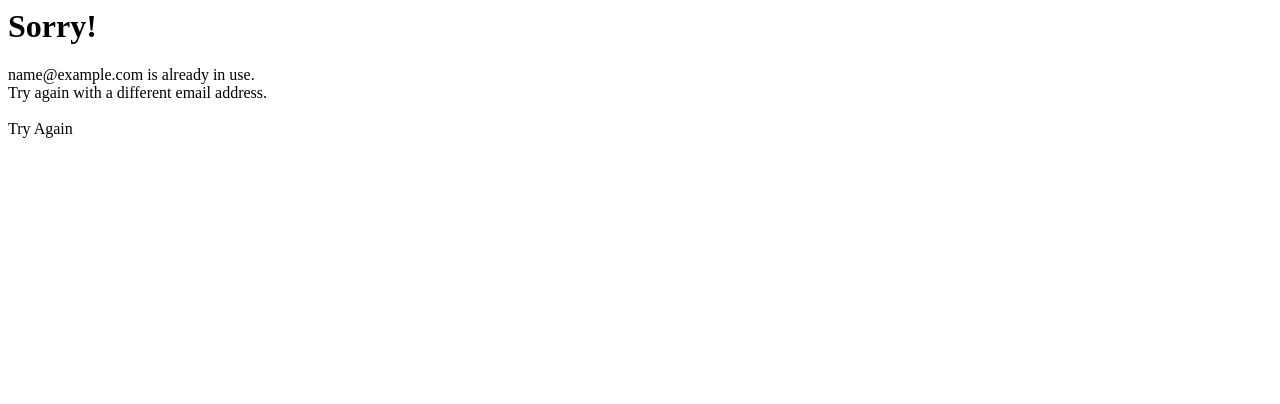
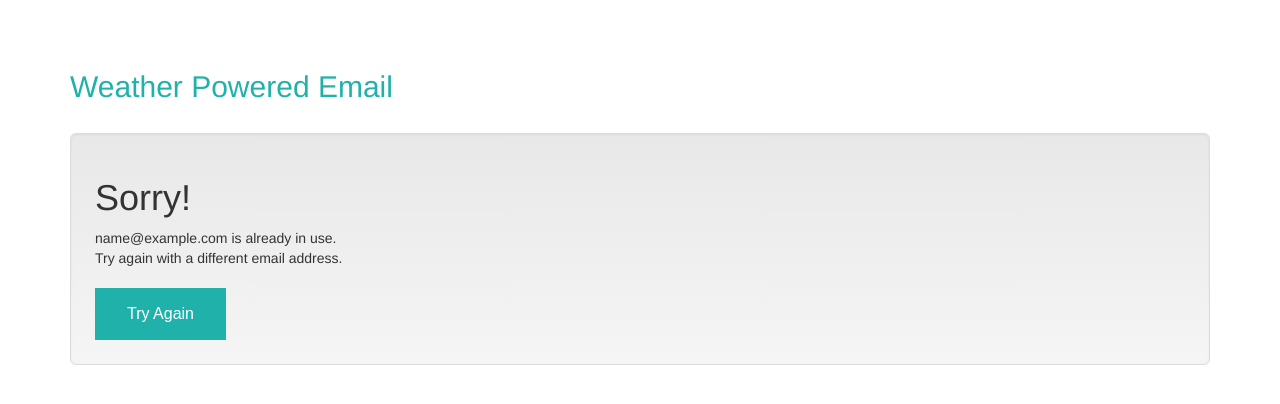
Before and after one commit to edf7470/WeatherPoweredEmail, a Django app: template mysite/weather/templates/weather/result.html in a window 1280 px wide. Shown: the top 404 px of the page. Run offline with Django 3.2, Linux system fonts and the light colour scheme; the template is opened without the code that fills it: most values are stand-ins (such as "Sample title", 1, 10 or a date in 2020); some libraries are stand-ins or nearby versions.

Commit message:
added css

```diff
--- a/mysite/weather/static/weather/style.css
+++ b/mysite/weather/static/weather/style.css
@@ -1,8 +1,26 @@
 a.button {
-    -webkit-appearance: button;
-    -moz-appearance: button;
-    appearance: button;
-
+    background-color: #20B2AA;
+    border: none;
+    color: white;
+    padding: 15px 32px;
+    text-align: center;
     text-decoration: none;
-    color: initial;
+    display: inline-block;
+    font-size: 16px;
+    font-family: "Arial", Arial, Sans-serif;
 }
+input.button{
+    background-color: #20B2AA;
+    border: none;
+    color: white;
+    padding: 15px 32px;
+    text-align: center;
+    text-decoration: none;
+    display: inline-block;
+    font-size: 16px;
+    font-family: "Arial", Arial, Sans-serif;
+}
+h2 {
+    padding-top: 50px;
+    color: #20B2AA;
+}
--- /dev/null
+++ b/mysite/weather/templates/weather/base.html
@@ -0,0 +1,20 @@
+<!DOCTYPE html>
+<html lang="en">
+    <head>
+        <title>{% block title %}Weather Powered Email{% endblock %}</title>
+
+        <meta charset="utf-8">
+        <meta name="viewport" content="width=device-width, initial-scale=1, shrink-to-fit=no">
+
+        {% block head %}{% endblock %}
+    </head>
+    <body>
+        <div class="container">
+            <h2>Weather Powered Email</h2>
+            <br>
+            {% block content %}{% endblock %}
+            {% block js %}{% endblock %}
+
+        </div>
+    </body>
+</html>
--- a/mysite/weather/templates/weather/result.html
+++ b/mysite/weather/templates/weather/result.html
@@ -1,34 +1,22 @@
+{% extends './base.html' %}
 {% load static %}
 
+{% block head %}
+<link rel="stylesheet" href="//maxcdn.bootstrapcdn.com/bootstrap/3.2.0/css/bootstrap.min.css">
+<link rel="stylesheet" href="//maxcdn.bootstrapcdn.com/bootstrap/3.2.0/css/bootstrap-theme.min.css">
 <link rel="stylesheet" type="text/css" href="{% static 'weather/style.css' %}" />
+{% endblock %}
 
-<head>
-    <meta charset="UTF-8">
-    <title>
+{% block content %}
+    <div class="well well-lg">
     {% if success %}
-        Success!
-
-        {% else %}
-        Try Again
-
-        {% endif %}
-
-    </title>
-</head>
-<body>
-
-{% if success %}
-<h1>Congratulations, {{ email_address }}!</h1>
+        <h3>Congratulations, {{ email_address }}!</h3>
         You have successfully subscribed to Weather Powered Email!<br><br>
-
     {% else %}
         <h1>Sorry!</h1>
         {{ email_address }} is already in use.<br>
         Try again with a different email address.<br><br>
-
     {% endif %}
-
     <a href="{% url 'weather:index' %}" class="button">Try Again</a>
-
-</body>
-</html>
+    </div>
+{% endblock %}
```
Also changed, not shown: mysite/weather/templates/weather/index.html (+11 -16 lines). Lines whose indentation alone changed are shown as unchanged.
